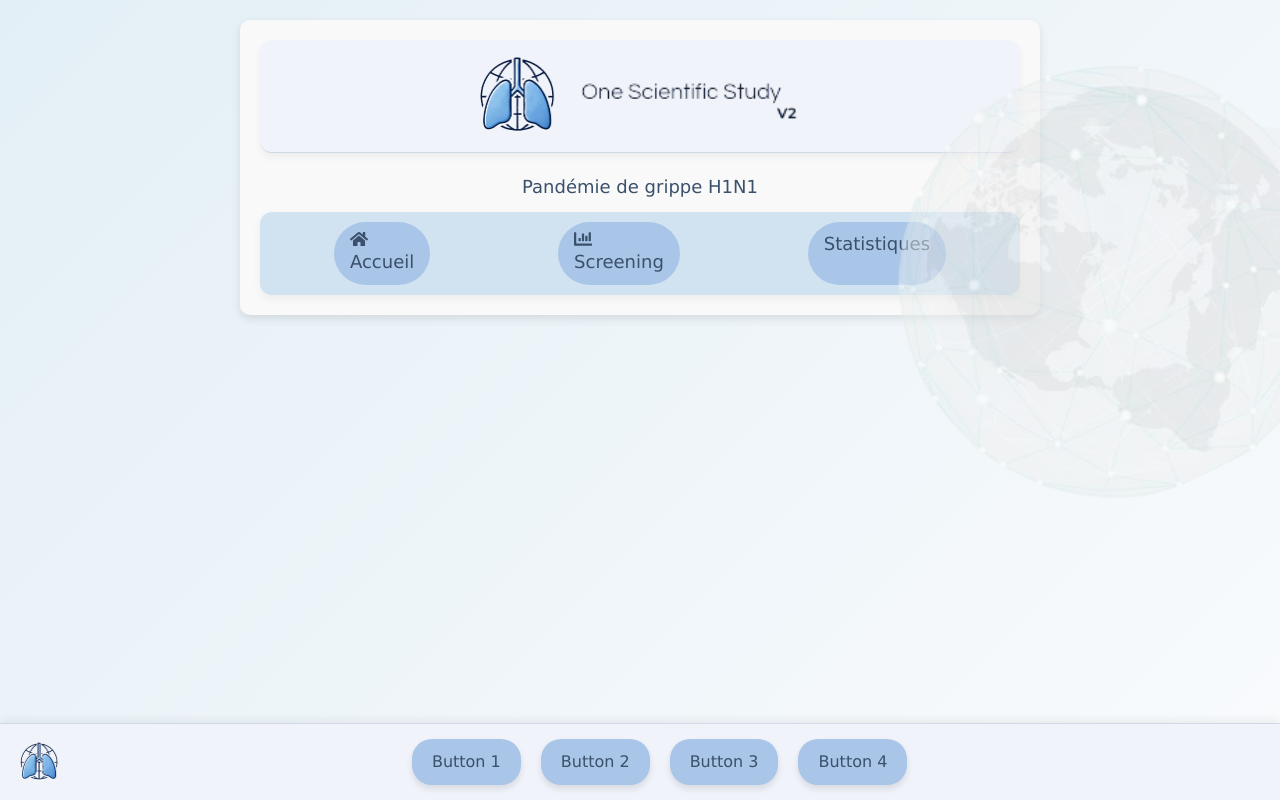
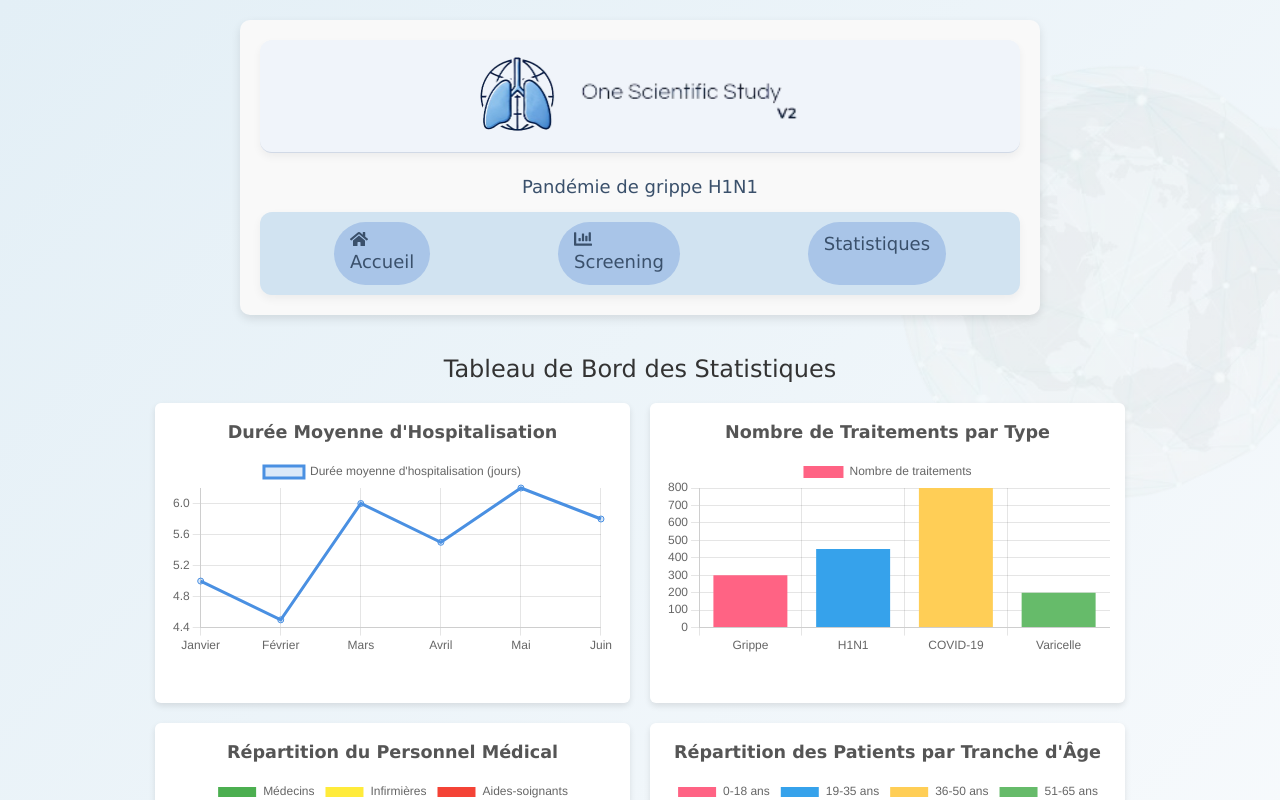
Before and after one commit to MathisChampin/OSS, a React (Vite) app in the folder frontend/deuxieme-ver/: page /statistics in a window 1280 px wide. Shown: the top 800 px of the page. Built offline with nearby package versions, Linux system fonts and the light colour scheme.

Commit message:
feat: add statistics page, needs api call

```diff
--- a/frontend/deuxieme-ver/package.json
+++ b/frontend/deuxieme-ver/package.json
@@ -14,10 +14,12 @@
     "@tanstack/react-query": "^5.56.2",
     "@tanstack/react-router": "^1.58.3",
     "axios": "^1.7.7",
+    "chart.js": "^4.4.6",
     "dayjs": "^1.11.13",
     "dotenv": "^16.4.5",
     "framer-motion": "^11.5.5",
     "react": "^18.3.1",
+    "react-chartjs-2": "^5.2.0",
     "react-dom": "^18.3.1",
     "react-hook-form": "^7.53.0",
     "react-icons": "^5.3.0",
--- a/frontend/deuxieme-ver/src/App.tsx
+++ b/frontend/deuxieme-ver/src/App.tsx
@@ -3,6 +3,7 @@ import Login from './pages/Login';
 import Register from './pages/Register';
 import HospitalRegister from './pages/HospitalRegistration';
 import ScreeningQuotidien from './pages/screening_quotidien';
+import Statistics from './pages/Statistics';
 
 function App() {
     return (
@@ -11,6 +12,7 @@ function App() {
             <Route path="/register" element={<Register />} />
             <Route path="/hospital_register" element={<HospitalRegister />} />
             <Route path="/screening_quotidien" element={<ScreeningQuotidien />} />
+            <Route path="/statistics" element={<Statistics />} />
         </Routes>
     );
 }
--- a/frontend/deuxieme-ver/src/components/Navbar.tsx
+++ b/frontend/deuxieme-ver/src/components/Navbar.tsx
@@ -19,9 +19,7 @@ const Navbar = () => {
             <div className="nav-links">
                 <Link to="/" className="nav-link"><FaHome /> Accueil</Link>
                 <Link to="/screening_quotidien" className="nav-link"><FaChartBar /> Screening</Link>
-                <a href="http://www.sfar.org/t/spip.php?article454" target="_blank" rel="noopener noreferrer" className="nav-link">
-                    Statistiques
-                </a>
+                <Link to="/statistics" className="nav-link">Statistiques</Link>
             </div>
         </div>
     );
--- a/frontend/deuxieme-ver/src/index.css
+++ b/frontend/deuxieme-ver/src/index.css
@@ -81,6 +81,7 @@ body::after {
     right: 0;
     width: 750px;
     height: 750px;
-    opacity: 0.5;
+    opacity: 0.3;
     pointer-events: none;
+    z-index: -1;
 }
--- /dev/null
+++ b/frontend/deuxieme-ver/src/pages/Statistics.css
@@ -0,0 +1,47 @@
+.container {
+    padding: 15px;
+    max-width: 1000px;
+    margin: 0 auto;
+    position: relative;
+    z-index: 1;
+}
+
+.title {
+    text-align: center;
+    color: #333;
+    margin-bottom: 15px;
+    font-size: 1.5rem;
+}
+
+.dashboard-grid {
+    display: grid;
+    grid-template-columns: repeat(2, 1fr);
+    gap: 20px;
+    justify-content: center;
+}
+
+.chart-card {
+    background-color: #ffffff;
+    padding: 15px;
+    border-radius: 6px;
+    box-shadow: 0 3px 6px rgba(0, 0, 0, 0.1);
+    height: 300px;
+}
+
+.chart-title {
+    text-align: center;
+    margin-bottom: 10px;
+    font-weight: bold;
+    color: #555;
+    font-size: 1.1rem;
+}
+
+.chart-card canvas {
+    max-height: 200px;
+}
+
+@media (max-width: 768px) {
+    .dashboard-grid {
+        grid-template-columns: 1fr;
+    }
+}
--- /dev/null
+++ b/frontend/deuxieme-ver/src/pages/Statistics.tsx
@@ -0,0 +1,89 @@
+import React from 'react';
+import { Line, Bar, Pie, Doughnut } from 'react-chartjs-2';
+import { Chart as ChartJS, CategoryScale, LinearScale, PointElement, LineElement, BarElement, ArcElement, Title, Tooltip, Legend } from 'chart.js';
+import './Statistics.css';
+
+ChartJS.register(CategoryScale, LinearScale, PointElement, LineElement, BarElement, ArcElement, Title, Tooltip, Legend);
+
+const Statistics: React.FC = () => {
+    const lineDataHospitalisation = {
+        labels: ['Janvier', 'Février', 'Mars', 'Avril', 'Mai', 'Juin'],
+        datasets: [
+            {
+                label: 'Durée moyenne d\'hospitalisation (jours)',
+                data: [5, 4.5, 6, 5.5, 6.2, 5.8],
+                borderColor: '#4A90E2',
+                backgroundColor: 'rgba(74, 144, 226, 0.2)',
+                fill: true,
+            },
+        ],
+    };
+
+    const barDataTraitement = {
+        labels: ['Grippe', 'H1N1', 'COVID-19', 'Varicelle'],
+        datasets: [
+            {
+                label: 'Nombre de traitements',
+                data: [300, 450, 800, 200],
+                backgroundColor: ['#FF6384', '#36A2EB', '#FFCE56', '#66BB6A'],
+            },
+        ],
+    };
+
+    const pieDataPersonnel = {
+        labels: ['Médecins', 'Infirmières', 'Aides-soignants', 'Techniciens'],
+        datasets: [
+            {
+                label: 'Répartition du personnel médical',
+                data: [30, 50, 15, 5],
+                backgroundColor: ['#4CAF50', '#FFEB3B', '#F44336', '#2196F3'],
+            },
+        ],
+    };
+
+    const doughnutDataAge = {
+        labels: ['0-18 ans', '19-35 ans', '36-50 ans', '51-65 ans', '66+ ans'],
+        datasets: [
+            {
+                label: 'Répartition des patients par âge',
+                data: [15, 30, 25, 20, 10],
+                backgroundColor: ['#FF6384', '#36A2EB', '#FFCE56', '#66BB6A', '#AB47BC'],
+            },
+        ],
+    };
+
+    return (
+        <div className="container">
+            <h2 className="title">Tableau de Bord des Statistiques</h2>
+
+            {/* Disposition en grille pour le dashboard */}
+            <div className="dashboard-grid">
+                {/* Durée moyenne d'hospitalisation */}
+                <div className="chart-card">
+                    <h3 className="chart-title">Durée Moyenne d'Hospitalisation</h3>
+                    <Line data={lineDataHospitalisation} />
+                </div>
+
+                {/* Nombre de traitements par type */}
+                <div className="chart-card">
+                    <h3 className="chart-title">Nombre de Traitements par Type</h3>
+                    <Bar data={barDataTraitement} />
+                </div>
+
+                {/* Répartition du personnel médical */}
+                <div className="chart-card">
+                    <h3 className="chart-title">Répartition du Personnel Médical</h3>
+                    <Pie data={pieDataPersonnel} />
+                </div>
+
+                {/* Répartition des patients par âge */}
+                <div className="chart-card">
+                    <h3 className="chart-title">Répartition des Patients par Tranche d'Âge</h3>
+                    <Doughnut data={doughnutDataAge} />
+                </div>
+            </div>
+        </div>
+    );
+};
+
+export default Statistics;
```
Also changed, not shown: 1 other file (tests, documents, lock files or other folders).
